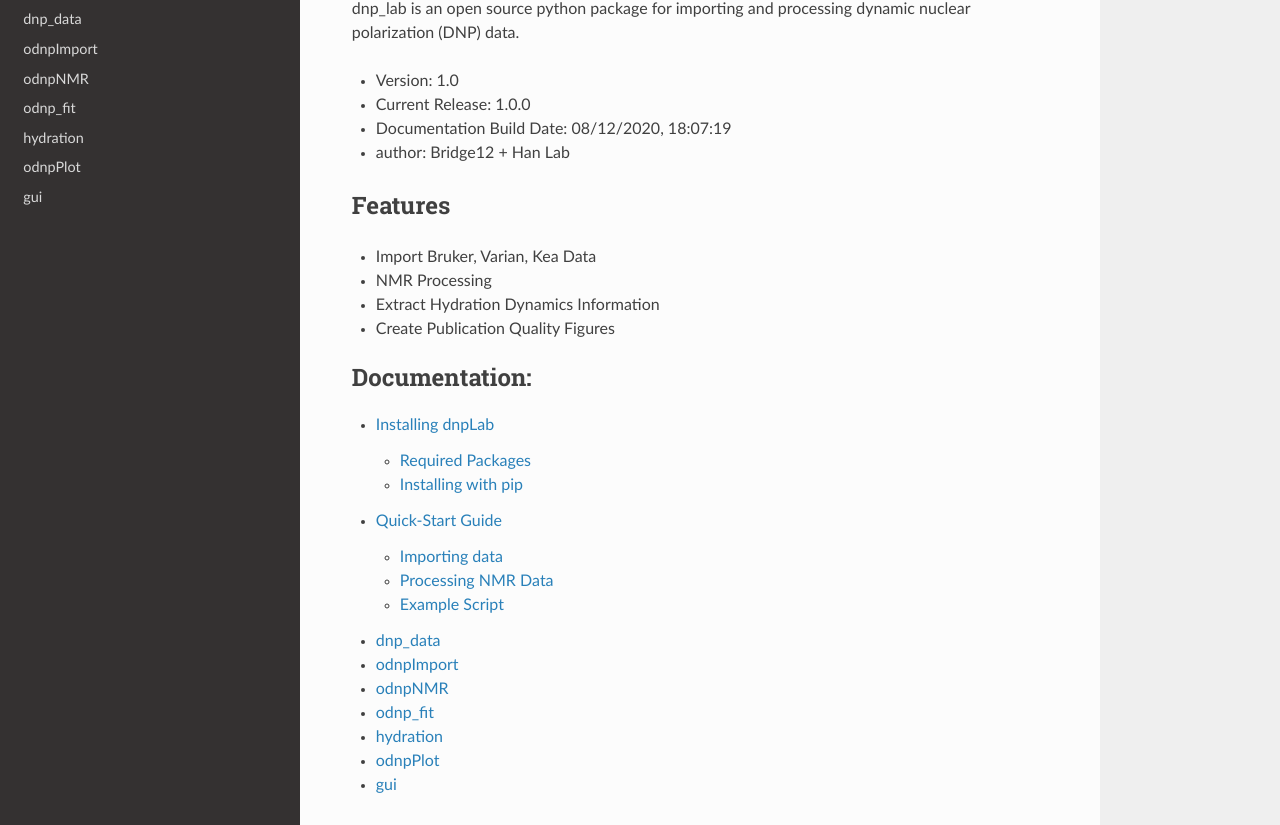
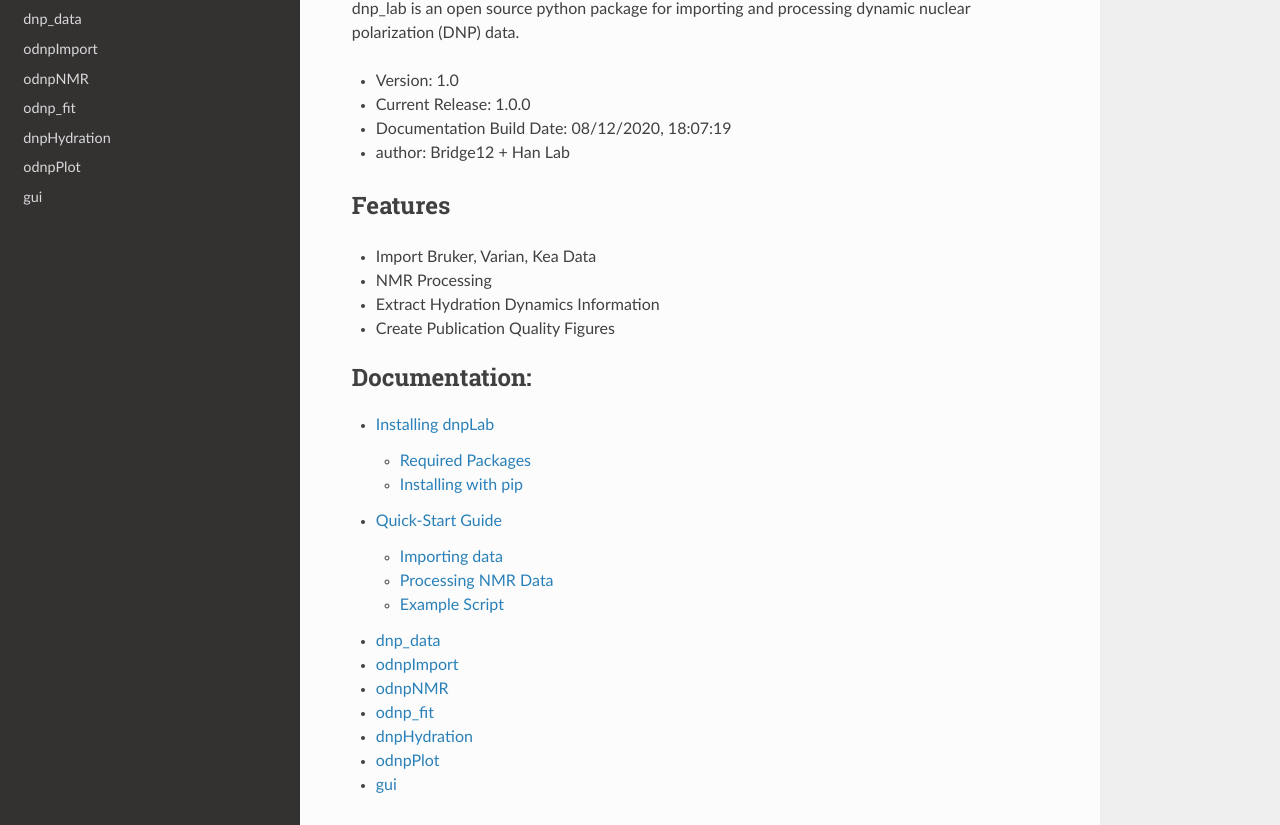
Before and after one commit to DNPLab/DNPLab, a Sphinx documentation site: the page built from docs/source/index.rst, in a window 1280 px wide and 1355 px high. Shown: the part 217-1042 px from the top of the window. Built offline with Sphinx 7.4.7 and the Read the Docs theme 2.0.0, drawn with Linux system fonts in a browser that asks for light colours.

Commit message:
Fix dnpHydration doc

```diff
--- a/docs/source/hydration.rst
+++ b/docs/source/dnpHydration.rst
@@ -1,8 +1,8 @@
 =============
-hydration
+dnpHydration
 =============
 
-.. automodule:: dnpLab.hydration
+.. automodule:: dnpLab.dnpHydration
    :members:
    :show-inheritance:
    :member-order: bysource
--- a/docs/source/index.rst
+++ b/docs/source/index.rst
@@ -37,7 +37,7 @@ Features
    io
    nmr
    dnp_fit
-   hydration
+   dnpHydration
    plot
    gui
 
```
Also changed, not shown: 1 other file.
